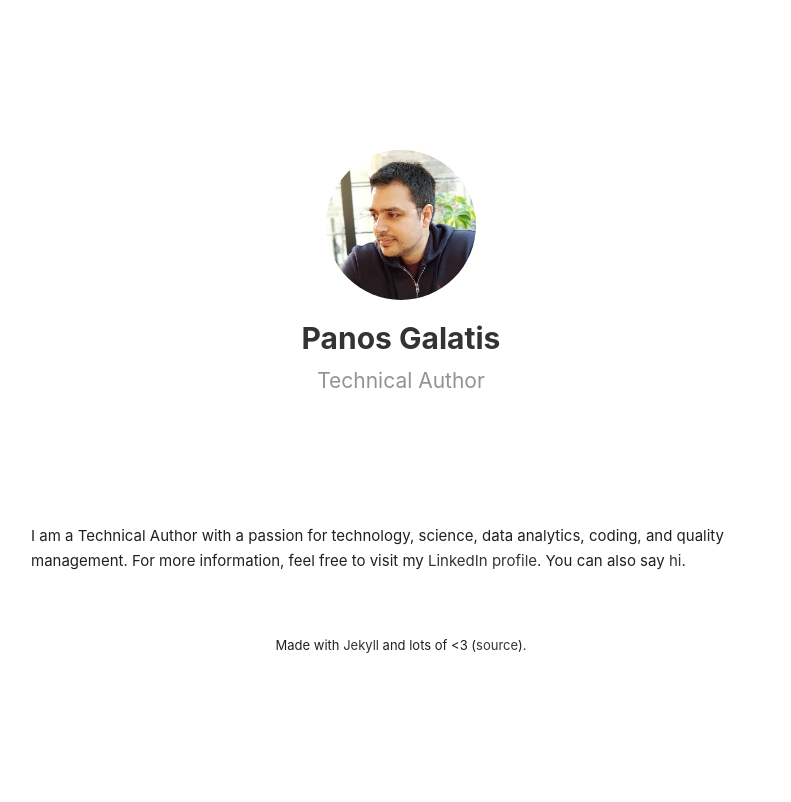
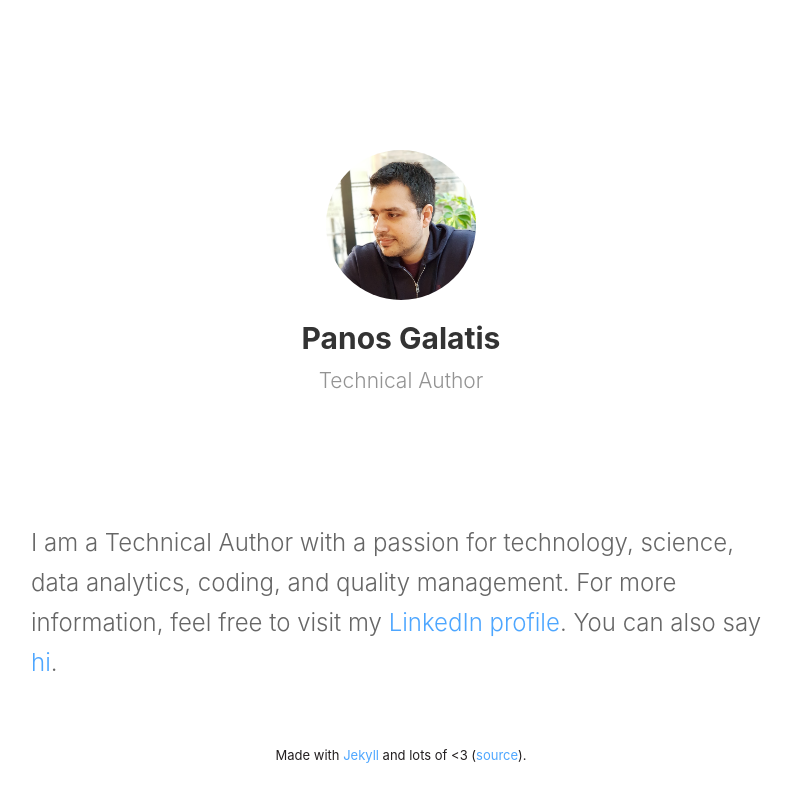
Before and after one commit to pgalatis/pgalatis.github.io, a Jekyll site: the page built from index.html, in a window 1280 px wide. Shown: the top 802 px of the page, without its empty margins (239-1030 px from the left). Built offline with Jekyll 4.4.1, drawn with Linux system fonts in a browser that asks for light colours; nearby versions of some CDN libraries; the list of posts is cut into pages by our own code.

Commit message:
Update style.css

```diff
--- a/css/style.css
+++ b/css/style.css
@@ -36,8 +36,15 @@ img.profile {
 
 p.desc {
 	font-size: 21px;
-	font-weight: 400;
+	font-weight: 300;
 	color: rgba(128, 128, 128, 0.85);
+}
+
+#poster {
+    font-size: 1.5rem;
+    font-weight: 300;
+    color: #666;
+    line-height: 2.5rem;
 }
 
 p.lead {
@@ -240,7 +247,7 @@ aside.related ul li h3 a:hover {
 }
 
 a {text-decoration: none;
-   color: #333;}
+   color: #4da6ff;}
 
 .post {
     padding-top: 30px;
```
